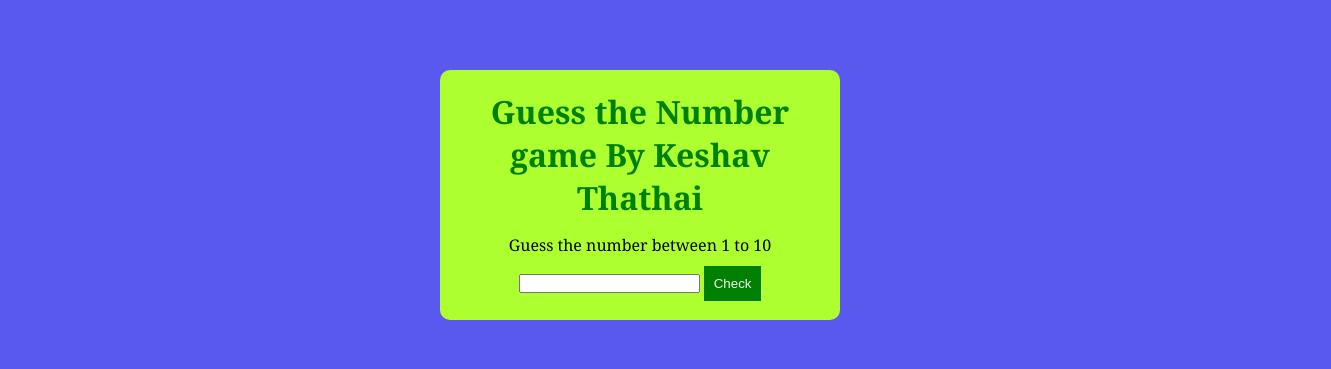
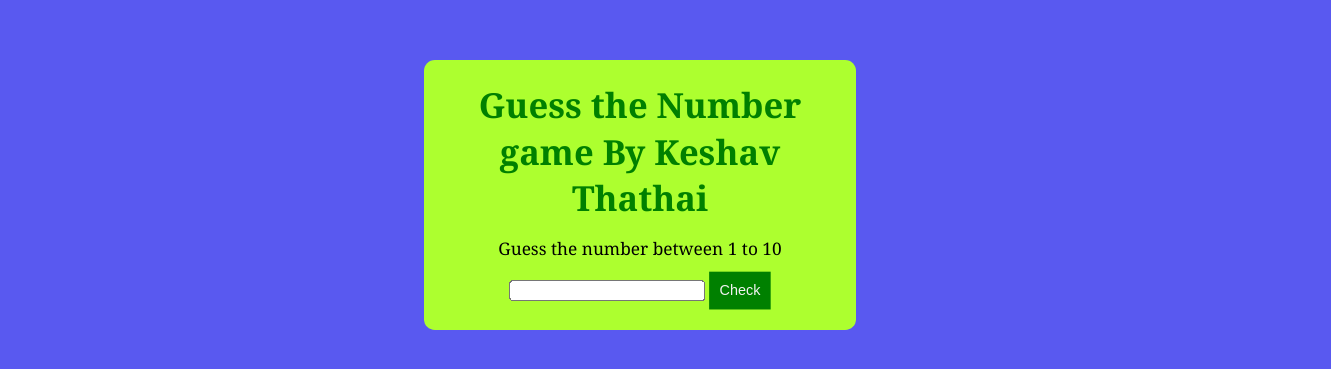
Before and after one commit to Keshav-Thathai/guess-the-number-game, a plain HTML site: page index.html in a window 1280 px wide. Shown: the part 205-574 px from the top of the page, 1331 px wide, since content can reach past the window. Drawn offline with Linux system fonts and the light colour scheme.

Commit message:
Update style.css

```diff
--- a/style.css
+++ b/style.css
@@ -17,6 +17,7 @@ h1{
     align-items: center;
     justify-content: center;
     height: 100vh;
+        transform: scale(1.08);
 }
 .container{
     background:greenyellow;
```
